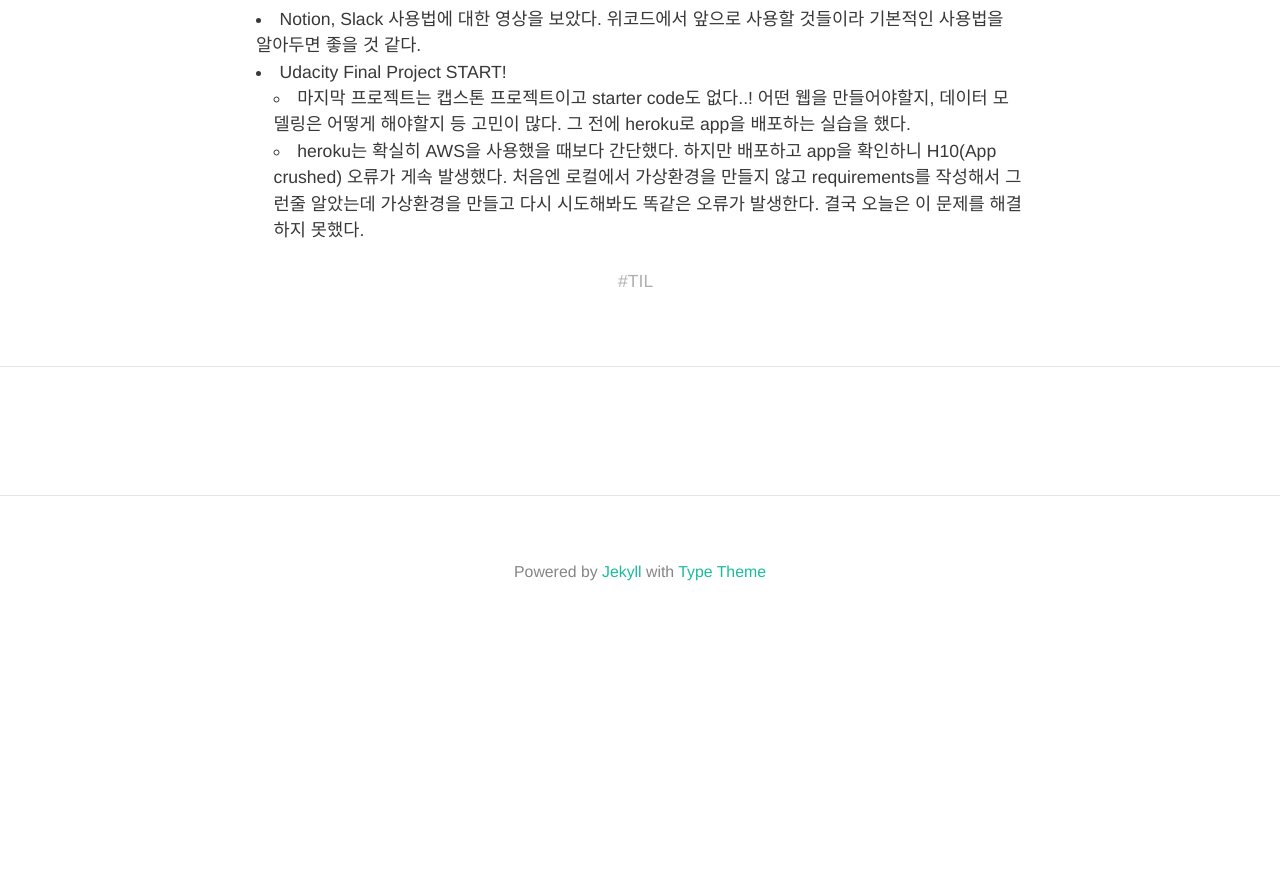
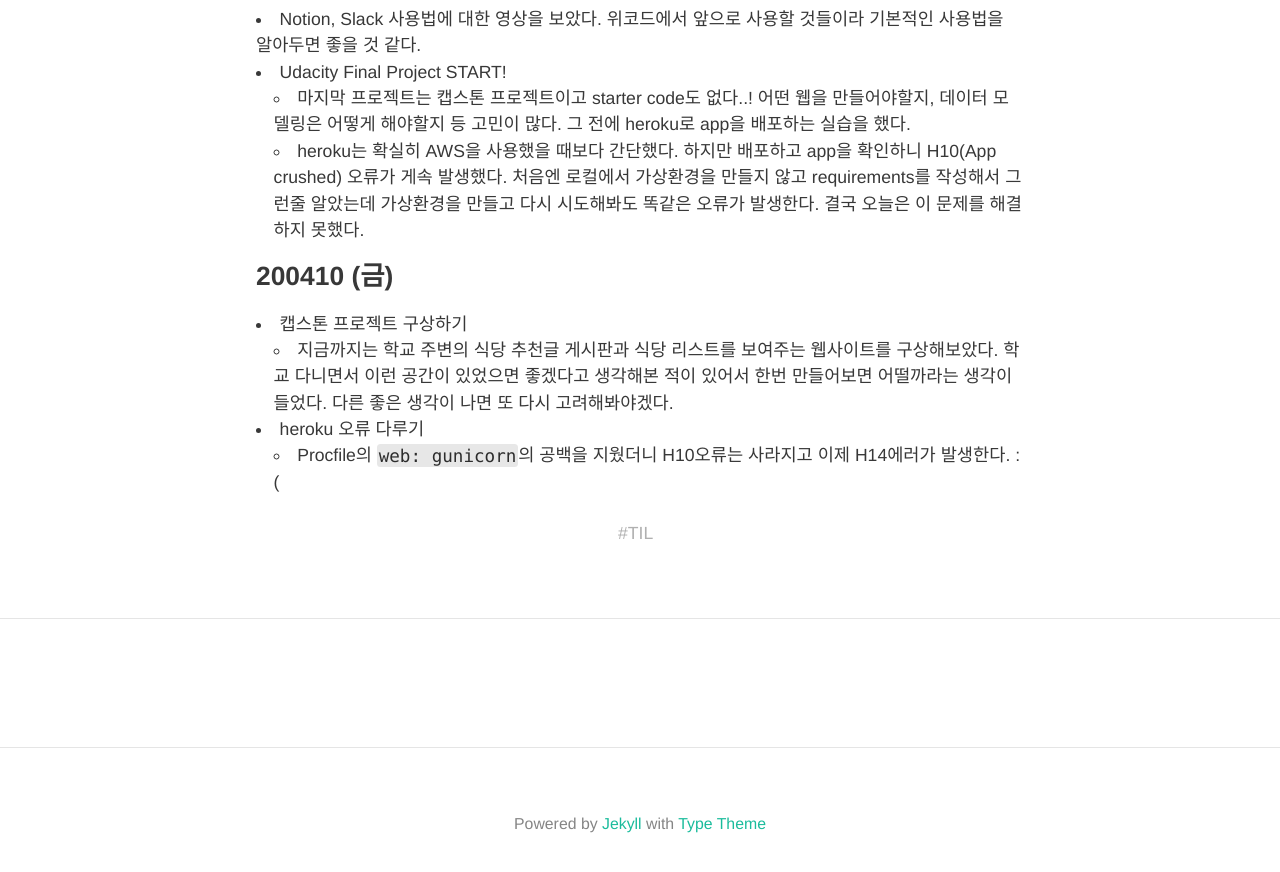
Before and after one commit to HyunlangBan/hyunlangban.github.io, a Jekyll site: the page built from _posts/TIL/2020-04-06-week-til.md, in a window 1280 px wide and 900 px high, scrolled down 1103 px. Shown: the top 872 px of the window. Built offline with Jekyll 4.4.1, drawn with Linux system fonts in a browser that asks for light colours; nearby versions of some CDN libraries; some web fonts are replaced; comment, search, counter and statistics services are not loaded; before the commit the page ends 1751 px from its top, so only the background shows below that.

Commit message:
Add 200410 TIL

```diff
--- a/_posts/TIL/2020-04-06-week-til.md
+++ b/_posts/TIL/2020-04-06-week-til.md
@@ -29,3 +29,9 @@ title: 200406-200412 TIL
 - Udacity Final Project START!
   - 마지막 프로젝트는 캡스톤 프로젝트이고 starter code도 없다..! 어떤 웹을 만들어야할지, 데이터 모델링은 어떻게 해야할지 등 고민이 많다. 그 전에 heroku로 app을 배포하는 실습을 했다.
   - heroku는 확실히 AWS을 사용했을 때보다 간단했다. 하지만 배포하고 app을 확인하니 H10(App crushed) 오류가 게속 발생했다. 처음엔 로컬에서 가상환경을 만들지 않고 requirements를 작성해서 그런줄 알았는데 가상환경을 만들고 다시 시도해봐도 똑같은 오류가 발생한다. 결국 오늘은 이 문제를 해결하지 못했다.
+
+### 200410 (금)
+- 캡스톤 프로젝트 구상하기
+   - 지금까지는 학교 주변의 식당 추천글 게시판과 식당 리스트를 보여주는 웹사이트를 구상해보았다. 학교 다니면서 이런 공간이 있었으면 좋겠다고 생각해본 적이 있어서 한번 만들어보면 어떨까라는 생각이 들었다. 다른 좋은 생각이 나면 또 다시 고려해봐야겠다.
+- heroku 오류 다루기
+  - Procfile의 `web: gunicorn`의 공백을 지웠더니 H10오류는 사라지고 이제 H14에러가 발생한다. :(
```
